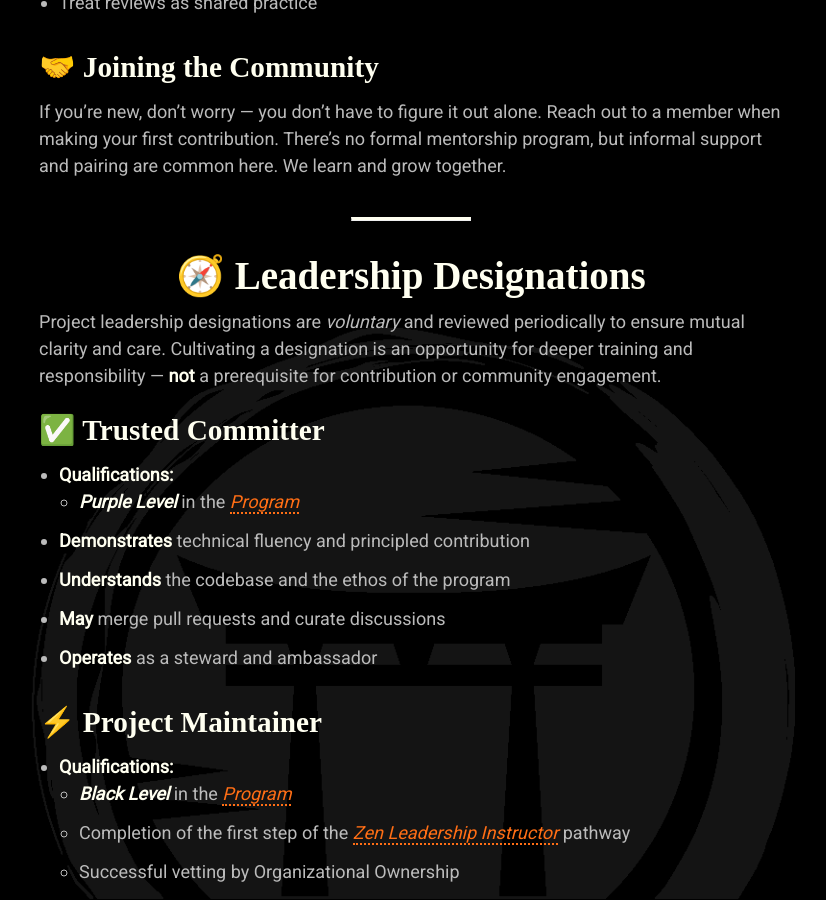
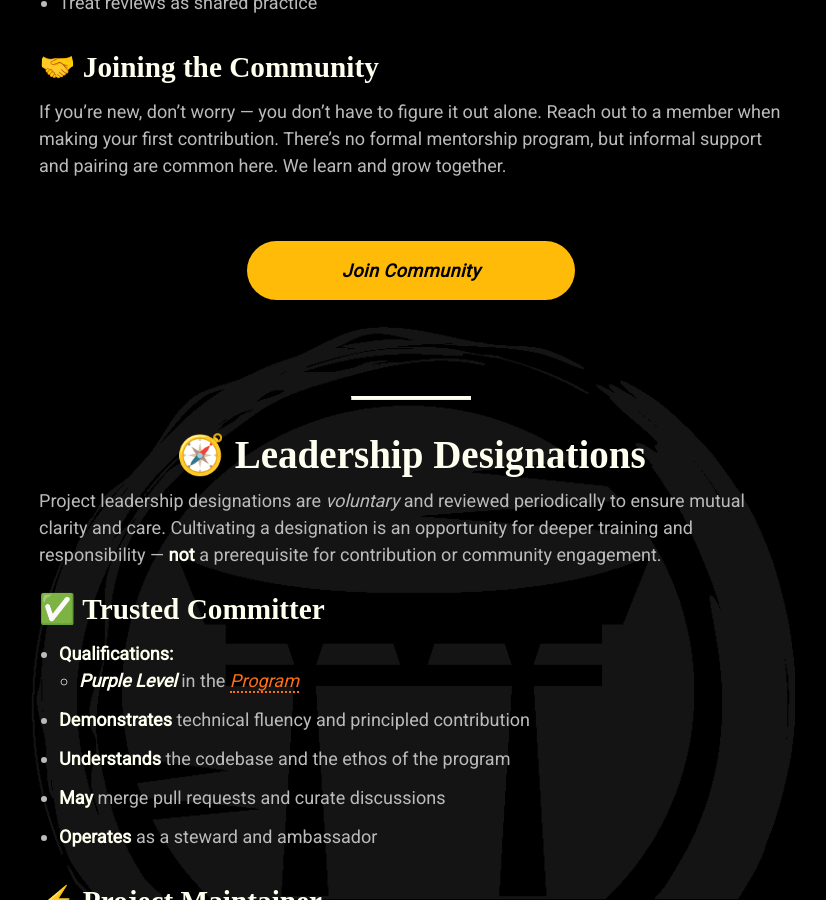
Before and after one commit to mindset-dojo/mindset-dojo.github.io, a Jekyll site: the page built from project.md, in a window 1280 px wide and 900 px high, scrolled down 1803 px. Shown: the whole window, without its empty margins (229-1055 px from the left). Built offline with Jekyll 4.4.1, drawn with Linux system fonts in a browser that asks for light colours; some web fonts are replaced.

Commit message:
feat(project): add join community button to joining the community section.

```diff
--- a/project.md
+++ b/project.md
@@ -55,6 +55,11 @@ Here are the principles we keep close:
 
 If you’re new, don’t worry — you don’t have to figure it out alone. Reach out to a member when making your first contribution. There’s no formal mentorship program, but informal support and pairing are common here. We learn and grow together.
 
+<div class="md-cta-group">
+    <a href="{{ '/' | relative_url }}">Join Community</a>
+</div>
+
+
 ---
 
 ## 🧭 Leadership Designations
```
